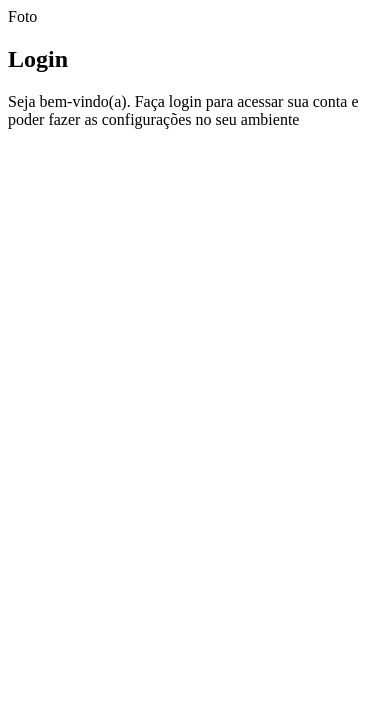
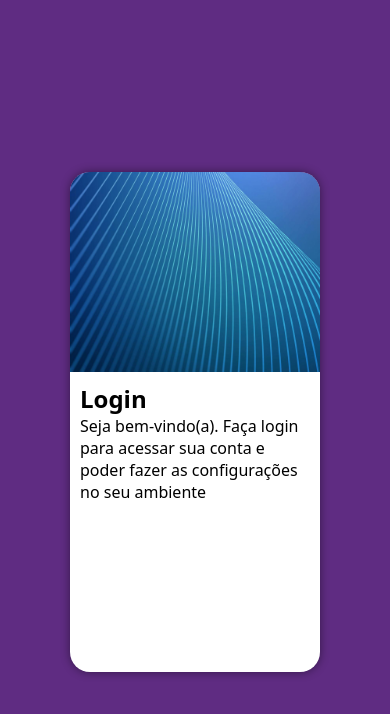
Before and after one commit to gustavoagsilva/projeto-login, a plain HTML site: page index.html in a window 390 px wide. Drawn offline with Linux system fonts and the light colour scheme.

Commit message:
create style of mobile first

```diff
--- a/estilos/style.css
+++ b/estilos/style.css
@@ -5,3 +5,49 @@
     Verde: #49a09d
     Lilás: #5f2c82
 */
+
+*{
+    font-family: system-ui, -apple-system, BlinkMacSystemFont, 'Segoe UI', Roboto, Oxygen, Ubuntu, Cantarell, 'Open Sans', 'Helvetica Neue', sans-serif;
+    padding: 0px;
+    margin: 0px;
+    box-sizing: border-box;
+}
+
+body, html{
+    background-color: #5f2c82;
+    height: 100vh;
+    width: 100vw;
+}
+
+main{
+    position: relative;
+    height: 100vh;
+    width: 100vw;
+}
+
+section#login{
+    position: absolute;
+    top: 50%;
+    left: 50%;
+    transform: translate(-50%, -50%);
+    overflow: hidden;
+    background-color: white;
+    width: 250px;
+    height: 500px;
+    border-radius: 20px;
+    box-shadow: 0px 0px 10px rgba(0, 0, 0, 0.450);
+}
+
+section#login > div#imagem{
+    display: block;
+    background: #5f2c82 url(../imagens/pexels-sean-whang-25006-804269.jpg) no-repeat;
+    background-position: left bottom;
+    background-size: cover;
+    height: 200px;
+}
+
+section#login > div#formulario{
+    display: block;
+    padding: 10px;
+
+}
--- a/index.html
+++ b/index.html
@@ -8,12 +8,12 @@
 </head>
 <body>
     <main>
-        <section id="Login">
+        <section id="login">
             <div id="imagem">
-                Foto
+
             </div>
 
-            <div id="Formulario">
+            <div id="formulario">
                 <h1>Login</h1>
                 <p>Seja bem-vindo(a). Faça login para acessar sua conta e poder fazer as configurações no seu ambiente</p>
                 <form action="login.php" method="post">
```
